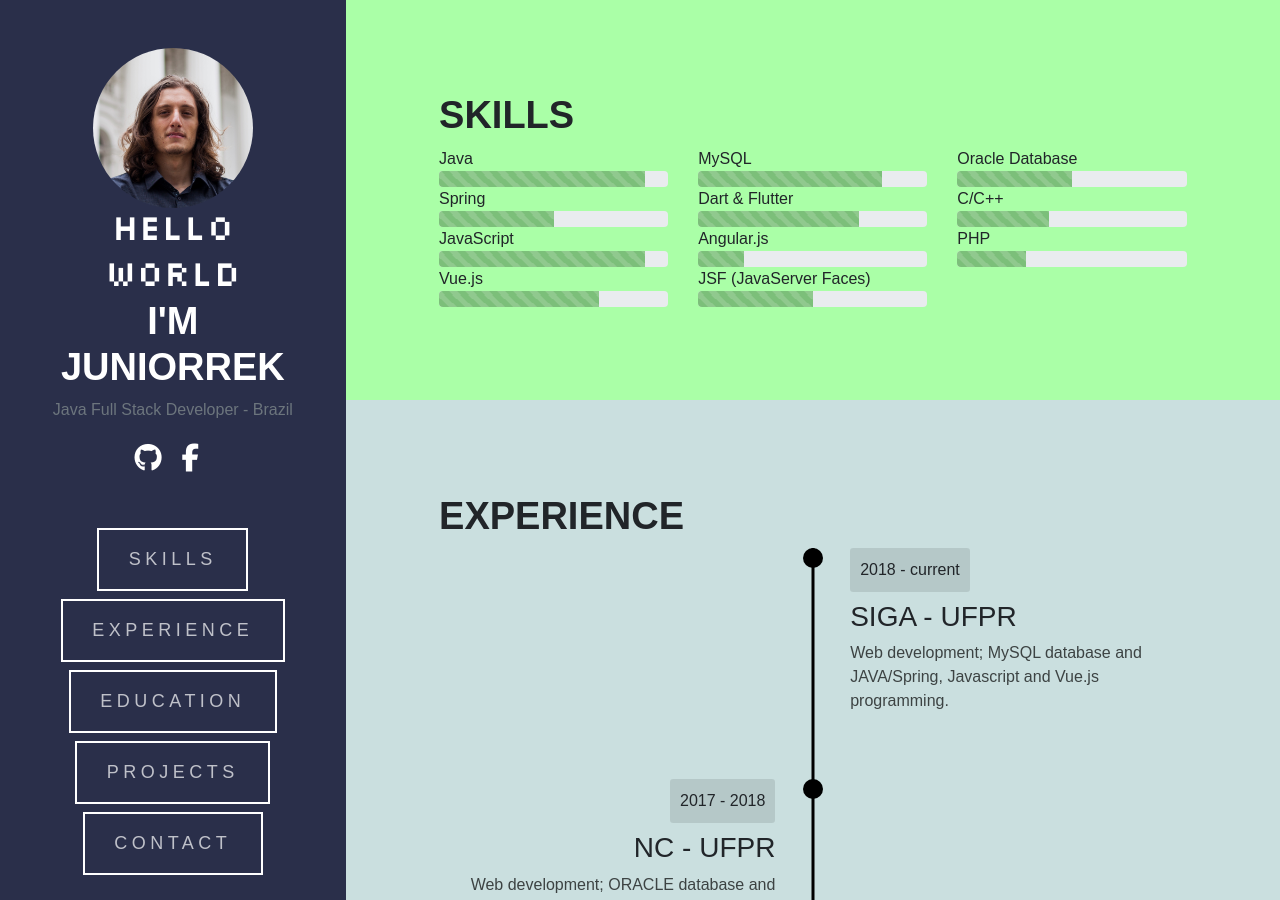
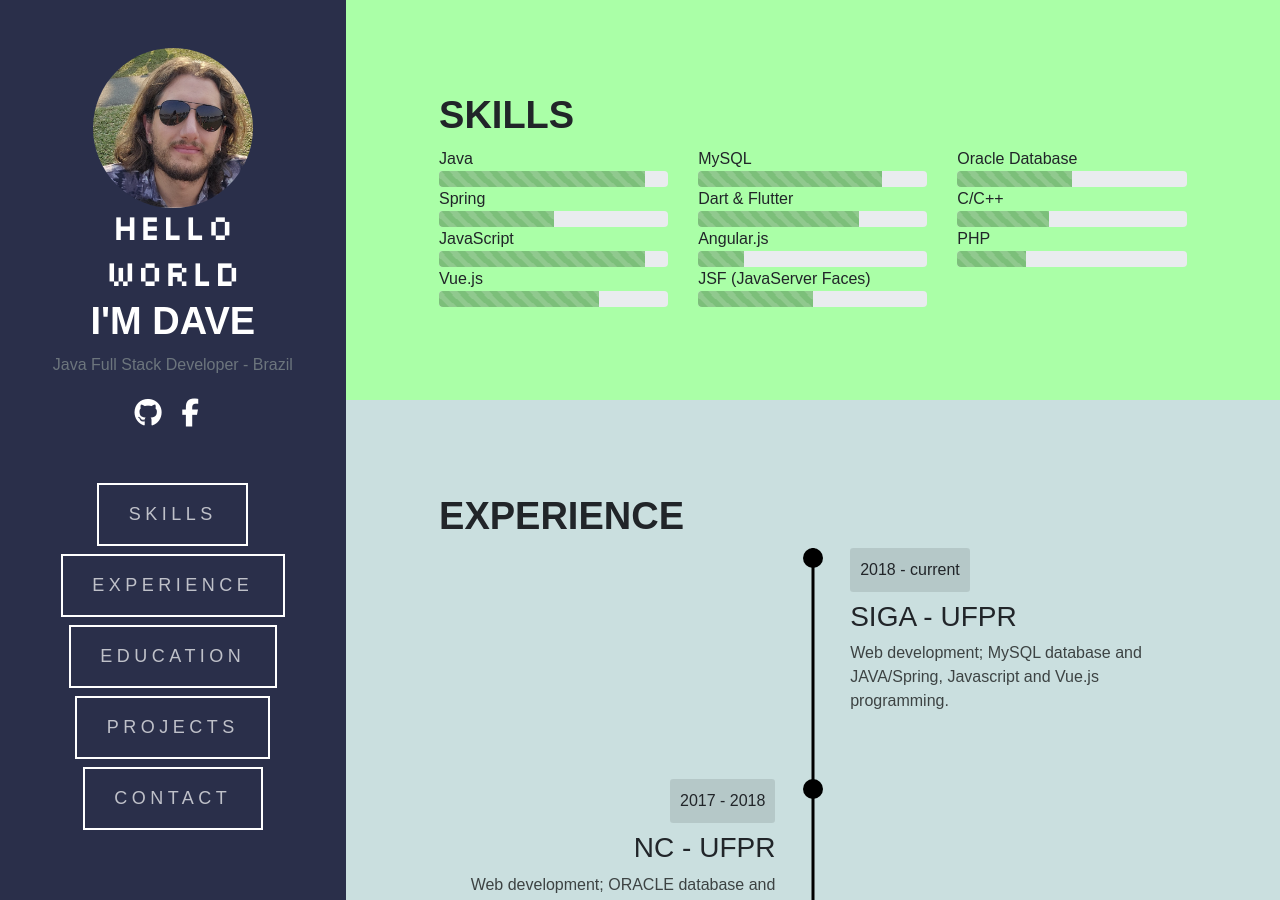
Before and after one commit to Juniorrek/juniorrek.github.io, a Jekyll site: the page built from index.markdown, in a window 1280 px wide and 900 px high. Built offline with Jekyll 4.4.1, drawn with Linux system fonts in a browser that asks for light colours; nearby versions of some CDN libraries.

Commit message:
Update info

```diff
--- a/_layouts/default.html
+++ b/_layouts/default.html
@@ -17,8 +17,8 @@
 <body>
     <main aria-label="Content">
         <section class="sidebar" style="text-align: center;">
-            <img src="assets/images/face.jpg" class="rounded-circle" width="160px">
-            <h1 class="heading"><div class="f8bit">Hello World</div> I'm juniorrek</h1>
+            <img src="assets/images/face.PNG" class="rounded-circle" width="160px">
+            <h1 class="heading"><div class="f8bit">Hello World</div> I'm Dave</h1>
             <p class="text-muted bs">Java Full Stack Developer - Brazil</p>
 
             <div class="social">
```
Also changed, not shown: assets/images/face.PNG (added).
